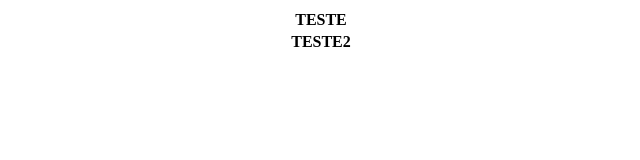
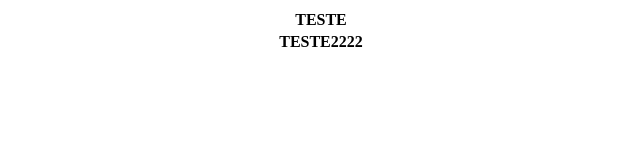
Before and after one commit to systemsernesto/aulafundweb, a plain HTML site: page index.html in a window 1280 px wide. Shown: the full height of the page, 3-643 px from the left. Drawn offline with Linux system fonts and the light colour scheme.

```diff
--- a/index.html
+++ b/index.html
@@ -7,7 +7,7 @@
 <body>
     <table width="50%">
         <tr><th>TESTE</th></tr>
-                <tr><th>TESTE2</th></tr>
+                <tr><th>TESTE2222</th></tr>
 
     </table>
 </body>
```
